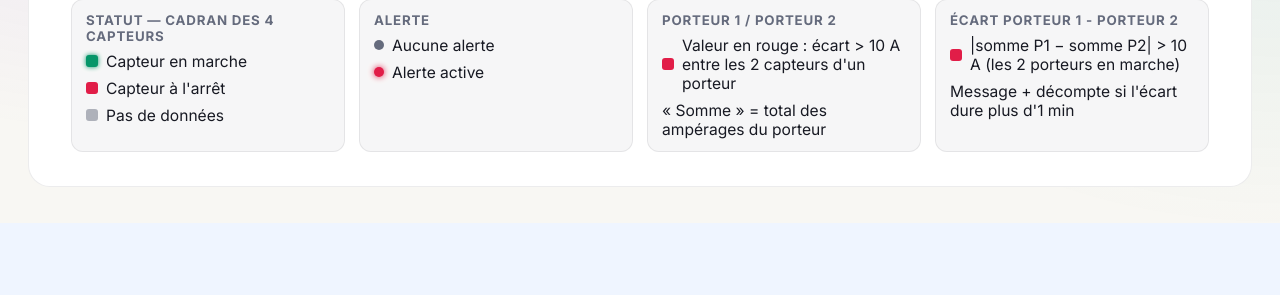
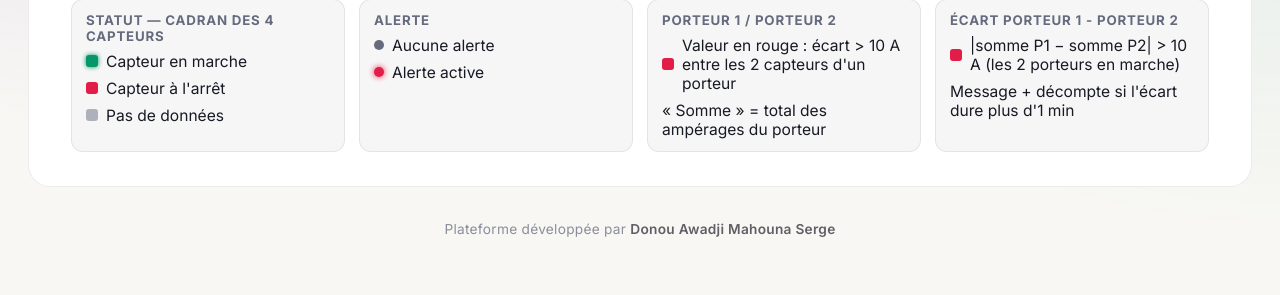
Before and after one commit to McDams/Visuals-V2, a Flask app: page / in a window 1280 px wide. Shown: the part 899-1194 px from the top of the page. Before the commit the page ends 1121 px from the top, so only its background shows below. Run offline with Flask 3, Linux system fonts and the light colour scheme.

Commit message:
Signature developpeur + verif graphes (couleur unique + symboles)
- Ajout d'une signature discrete (pied de page + commentaires code) :
  plateforme developpee par Donou Awadji Mahouna Serge.
- Graphes : verification que le style demande par Tarik est bien en place -
  meme couleur pour les 4 capteurs, Porteur 1 distingue par symboles
  (cercle/triangle), Porteur 2 par trait plein/pointille ; graphe visible
  des que la cuve est en fonctionnement.

Co-Authored-By: Claude Sonnet 5 <noreply@anthropic.com>

```diff
--- a/app.py
+++ b/app.py
@@ -1,3 +1,7 @@
+# =====================================================================================
+# Supervision Électroformage — application Flask (dashboard temps réel des cuves).
+# Plateforme conçue et développée par Donou Awadji Mahouna Serge.
+# =====================================================================================
 import os
 
 # Charge les variables d'environnement depuis un fichier .env s'il existe (identifiants
--- a/static/css/dashboard.css
+++ b/static/css/dashboard.css
@@ -225,6 +225,13 @@ h1, h2, h3, .brand-title, .clock-time, .tank-stat-value, .modal-header h2, .kpi-
 .ticker-item--clickable { cursor: pointer; }
 .ticker-item--clickable:hover { text-decoration: underline; }
 @keyframes ticker { to { transform: translateX(-100%); } }
+
+/* Signature discrète du développeur, en pied de page. */
+.app-credit {
+  text-align: center; padding: 14px 22px 22px; font-size: 0.72rem;
+  color: var(--muted); letter-spacing: 0.02em; opacity: 0.75;
+}
+.app-credit span { font-weight: 600; color: var(--text); opacity: 0.9; }
 
 /* ---------- Légende ----------
    Une carte par colonne du tableau, chacune regroupant ses propres codes couleur : plus lisible
--- a/static/js/dashboard.js
+++ b/static/js/dashboard.js
@@ -1,3 +1,8 @@
+// =====================================================================================
+// Supervision Électroformage — Dashboard temps réel des cuves d'électroformage.
+// Plateforme conçue et développée par Donou Awadji Mahouna Serge.
+// =====================================================================================
+
 // Instances Chart.js vivantes, indexées par id de canvas (pour pouvoir les détruire avant
 // de redessiner). REFRESH_MS = intervalle de rafraîchissement du dashboard (5 s).
 const chartInstances = {};
--- a/templates/dashboard.html
+++ b/templates/dashboard.html
@@ -130,6 +130,11 @@
           </div>
         </div>
       </section>
+
+      <!-- Signature discrète du développeur de la plateforme. -->
+      <footer class="app-credit">
+        Plateforme développée par <span>Donou Awadji Mahouna Serge</span>
+      </footer>
     </div>
 
     <!-- Modal de détail d'une (ou plusieurs) cuve(s) ; le contenu est injecté par le JS. -->
```
